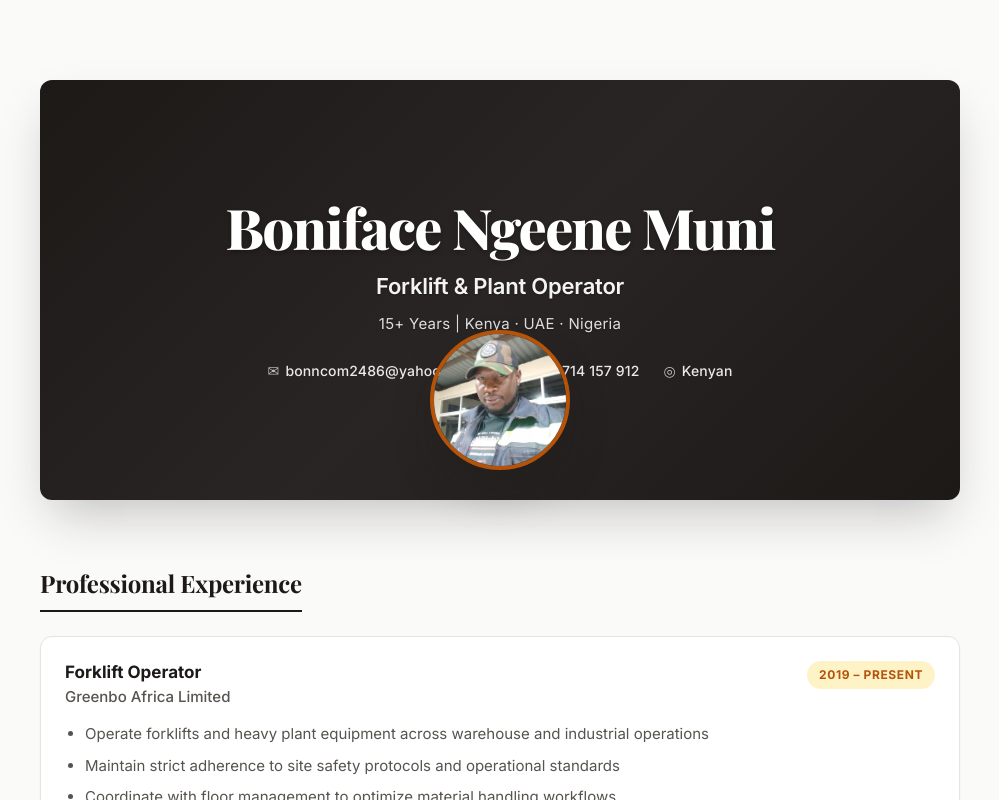
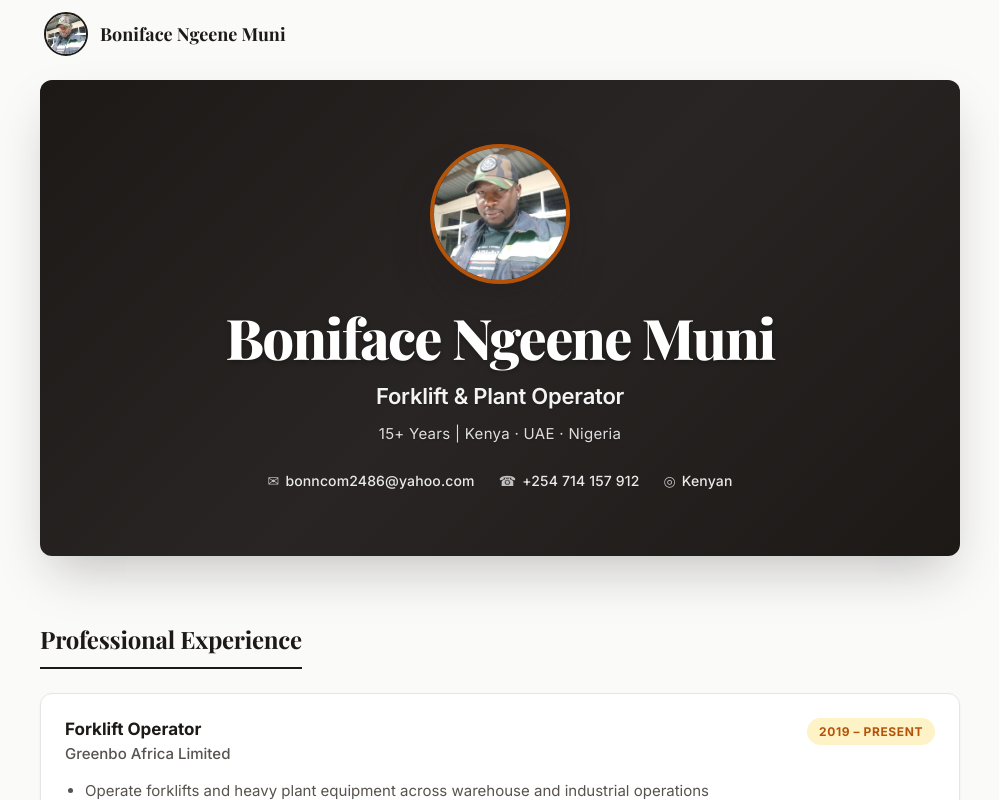
Before and after one commit to thealmikey/boniface-portfolio, a React (Vite) app: page / in a window 1280 px wide. Shown: the top 800 px of the page, without its empty margins (140-1139 px from the left). Built offline with nearby package versions, Linux system fonts and the light colour scheme; the HTML template or start-up script is replaced by a standard one.

Commit message:
fix: move headshot into hero header to avoid overlapping text

```diff
--- a/src/App.tsx
+++ b/src/App.tsx
@@ -225,7 +225,6 @@ function Section({ title, children }: { title: string; children: React.ReactNode
 function App() {
   const [loaded, setLoaded] = React.useState(false)
   const [scrolled, setScrolled] = React.useState(false)
-  const [heroVisible, setHeroVisible] = React.useState(true)
 
   React.useEffect(() => {
     const timer = setTimeout(() => setLoaded(true), 50)
@@ -233,19 +232,10 @@ function App() {
   }, [])
 
   React.useEffect(() => {
-    const handleScroll = () => {
-      const y = window.scrollY
-      setScrolled(y > 80)
-      setHeroVisible(y < 300)
-    }
+    const handleScroll = () => setScrolled(window.scrollY > 80)
     window.addEventListener('scroll', handleScroll, { passive: true })
     return () => window.removeEventListener('scroll', handleScroll)
   }, [])
-
-  const headshotSize = heroVisible ? 140 : 44
-  const headshotBorder = heroVisible ? '4px solid var(--color-accent)' : '2px solid var(--color-dark)'
-  const headshotOpacity = heroVisible ? 1 : 0
-  const navbarOpacity = heroVisible ? 0 : 1
 
   return (
     <>
@@ -267,8 +257,6 @@ function App() {
           maxWidth: '960px',
           margin: '0 auto',
           width: '100%',
-          opacity: navbarOpacity,
-          pointerEvents: navbarOpacity ? 'auto' : 'none',
         }}
       >
         <div style={{ display: 'flex', alignItems: 'center', gap: 'var(--space-sm)' }}>
@@ -304,37 +292,6 @@ function App() {
         </div>
       </nav>
 
-      <div
-        style={{
-          position: 'fixed',
-          top: '50%',
-          left: '50%',
-          transform: 'translate(-50%, -50%)',
-          zIndex: 50,
-          pointerEvents: 'none',
-          transition: 'opacity 0.5s ease',
-          opacity: headshotOpacity,
-        }}
-      >
-        <div
-          style={{
-            width: `${headshotSize}px`,
-            height: `${headshotSize}px`,
-            borderRadius: '50%',
-            border: headshotBorder,
-            overflow: 'hidden',
-            boxShadow: '0 24px 48px -12px rgba(28, 25, 23, 0.35)',
-            transition: 'all 0.6s cubic-bezier(0.4, 0, 0.2, 1)',
-          }}
-        >
-          <img
-            src="/headshot.jpg"
-            alt="Boniface Mwangi"
-            style={{ width: '100%', height: '100%', objectFit: 'cover', display: 'block' }}
-          />
-        </div>
-      </div>
-
       <main
         style={{
           opacity: loaded ? 1 : 0,
@@ -352,16 +309,33 @@ function App() {
             display: 'flex',
             flexDirection: 'column',
             alignItems: 'center',
-            justifyContent: 'center',
+            justifyContent: 'flex-start',
             textAlign: 'center',
             background: 'linear-gradient(135deg, #1c1917 0%, #292524 50%, #1c1917 100%)',
             color: '#ffffff',
             boxShadow: '0 24px 48px -12px rgba(28, 25, 23, 0.25)',
-            paddingTop: heroVisible ? '0' : 'var(--space-xl)',
-            transition: 'padding-top 0.4s ease',
+            paddingTop: 'var(--space-xl)',
           }}
         >
-          <div style={{ position: 'relative', zIndex: 2, padding: 'var(--space-xl) var(--space-lg)' }}>
+          <div
+            style={{
+              width: '140px',
+              height: '140px',
+              borderRadius: '50%',
+              border: '4px solid var(--color-accent)',
+              overflow: 'hidden',
+              marginBottom: 'var(--space-md)',
+              boxShadow: '0 24px 48px -12px rgba(28, 25, 23, 0.35)',
+              flexShrink: 0,
+            }}
+          >
+            <img
+              src="/headshot.jpg"
+              alt="Boniface Mwangi"
+              style={{ width: '100%', height: '100%', objectFit: 'cover', display: 'block' }}
+            />
+          </div>
+          <div style={{ position: 'relative', zIndex: 2, padding: '0 var(--space-lg) var(--space-xl)' }}>
             <h1
               style={{
                 fontFamily: "'Playfair Display', Georgia, serif",
```
